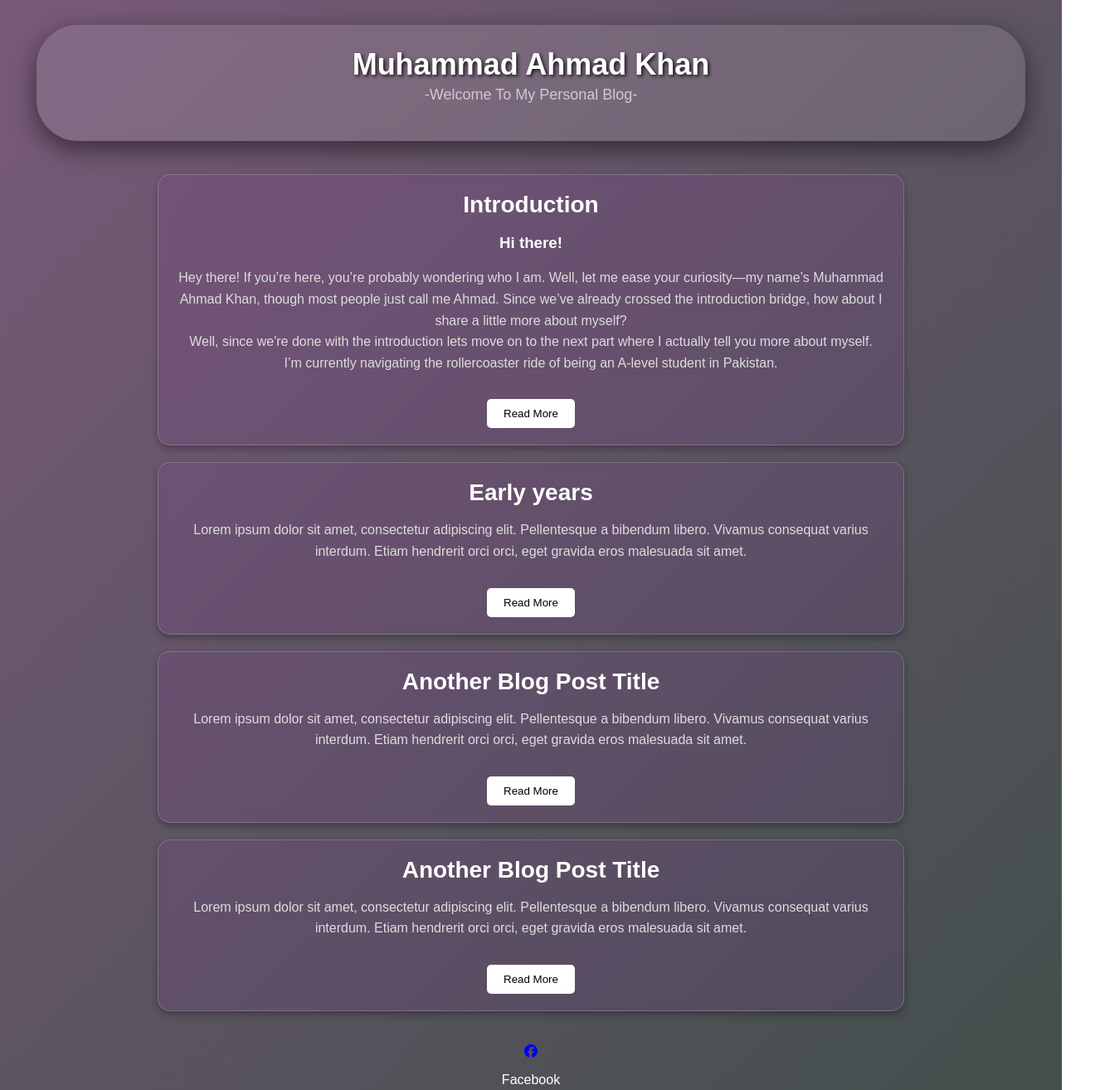
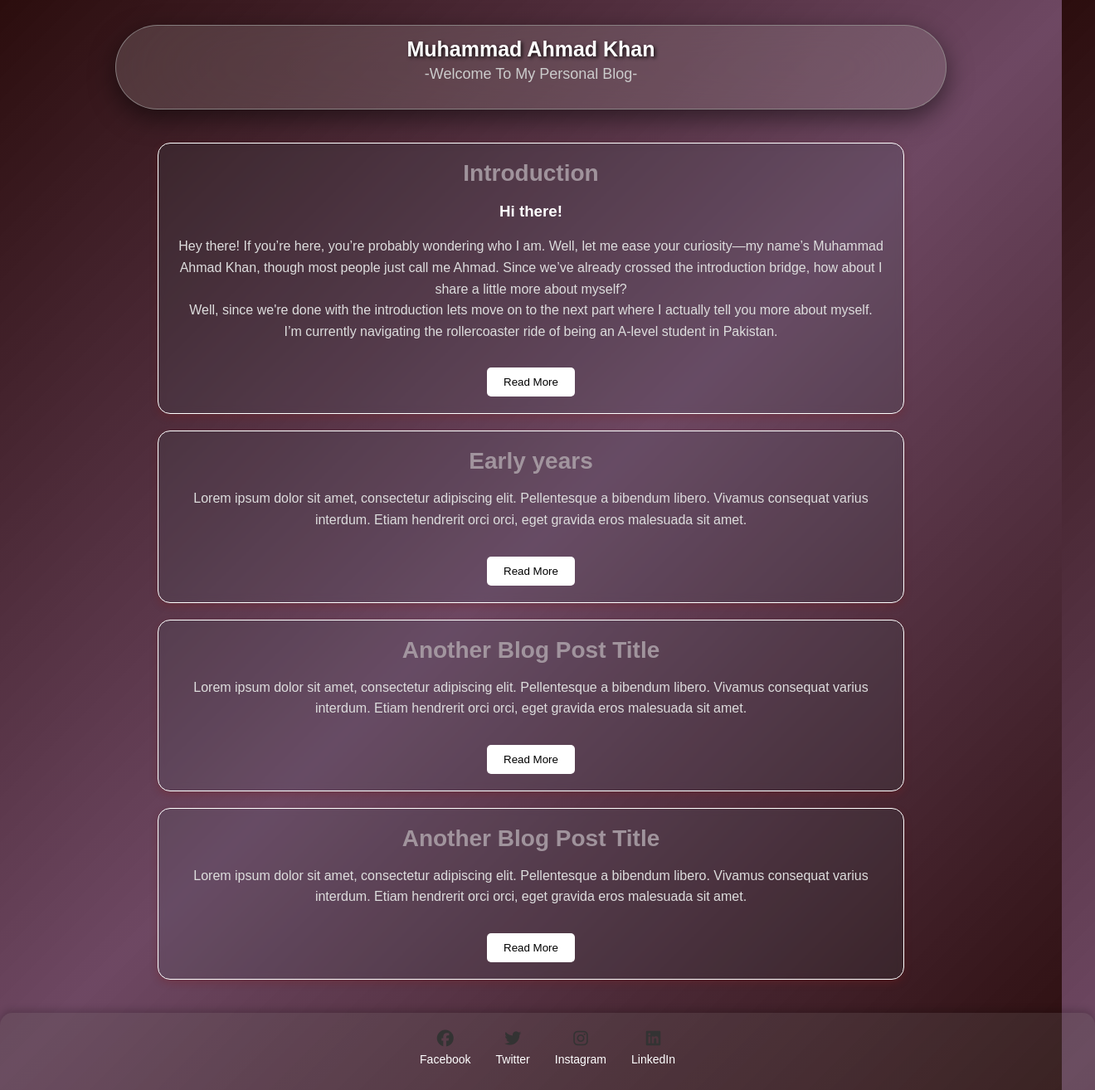
Before and after one commit to law-katakuri/law-katakuri.github.io, a plain HTML site: page index.html in a window 1280 px wide. Shown: the top 1314 px of the page at 83% size, 1320 px wide, since content can reach past the window. Drawn offline with Linux system fonts and the light colour scheme.

Commit message:
Update styles.css

```diff
--- a/styles.css
+++ b/styles.css
@@ -3,10 +3,10 @@ body {
   margin: 0;
   padding: 0;
   font-family: 'Arial', sans-serif;
-  background: linear-gradient(135deg, #795a79, #3e4e48); /* Gradient background */
+  background: linear-gradient(135deg, #2b0d0d, #4c1d3ecf, #2b0d0d); /* Gradient background */
   color: #fff;
   text-align: center;
-}
+
 
 /* Header Styling - Long Translucent Band */
 .header {
@@ -14,18 +14,19 @@ body {
   display: flex;
   justify-content: center;
   align-items: center;
-  height: 100px;
-  background: rgba(255, 255, 255, 0.1); /* Translucent effect */
-  backdrop-filter: blur(5px);
-  border-radius: 50px; /* Round ends */
+  height: 60px;
+  background: rgba(170, 163, 163, 0.227); /* Translucent effect */
+  backdrop-filter: blur(70px);
+  border-radius: 100px; /* Round ends */
   margin: 30px auto 0;
-  width: 90%;
+  width: 75%;
   box-shadow: 0px 10px 30px rgba(0, 0, 0, 0.5);
   padding: 20px;
+  border: 1px solid rgba(147, 142, 142, 0.795)
 }
 
 .header-content h1 {
-  font-size: 36px;
+  font-size: 25px;
   color: #ffffff;
   text-shadow: 2px 2px 4px rgba(0, 0, 0, 0.8);
   margin: 0;
@@ -47,18 +48,18 @@ body {
 
 /* Blog Post Styling */
 .blog-post {
-  background: rgba(148, 45, 189, 0.1);
+  background: rgba(51, 122, 115, 0.1);
   backdrop-filter: blur(5px);
   border-radius: 15px;
   padding: 20px;
   margin: 20px 0;
-  box-shadow: 0px 4px 10px rgba(0, 0, 0, 0.3);
-  border: 1px solid rgba(255, 255, 255, 0.2);
+  box-shadow: 0px 4px 10px rgba(124, 28, 28, 0.3);
+  border: 1px solid rgb(255, 255, 255);
   transition: all 0.3s ease;
 }
 
 .blog-post h2 {
-  color: #ffffff;
+  color: #aa9fa7e2;
   font-size: 28px;
   margin: 0 0 10px 0;
 }
@@ -90,3 +91,44 @@ body {
   transform: translateY(-10px);
   box-shadow: 0px 8px 20px rgba(0, 0, 0, 0.5);
 }
+
+/* Footer */
+.footer {
+  background-color: rgba(98, 93, 93, 0.273);
+  padding: 20px;
+  text-align: center;
+  border-radius: 15px 15px 0 0;
+  position: relative;
+  bottom: 0;
+  width: 100%;
+  box-shadow: 0 -3px 10px rgba(0, 0, 0, 0.2);
+}
+
+.social-icons {
+  display: flex;
+  justify-content: center;
+  gap: 30px;
+}
+
+.social-icons a {
+  text-decoration: none;
+  color: #333;
+  font-size: 20px;
+  transition: color 0.3s;
+}
+
+.social-icons a:hover {
+  color: #0073e6; /* Hover color */
+}
+
+.social-icons p {
+  margin-top: 5px;
+  font-size: 14px;
+}
+
+.social-item {
+  text-align: center;
+}
+
+
+}
```
